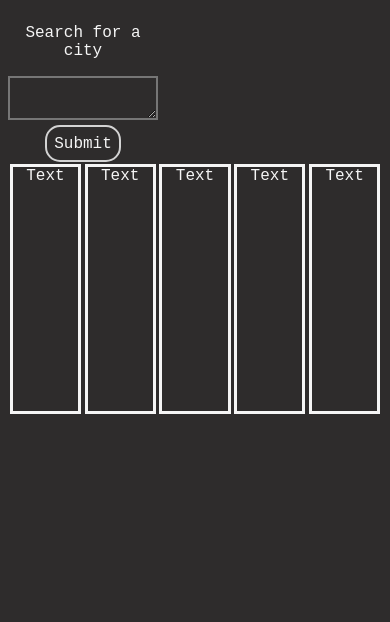
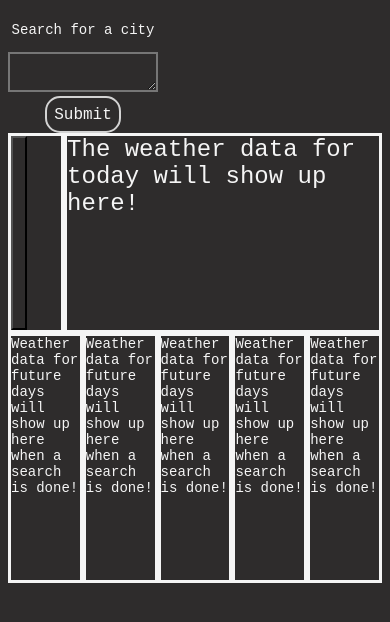
Before and after one commit to CovenantKid/solid-sniffle, a plain HTML site: page index.html in a window 390 px wide. Drawn offline with nearby package versions, Linux system fonts and the light colour scheme.

Commit message:
started saving searches and adjusted some earlier code to fit this change

```diff
--- a/assets/script.js
+++ b/assets/script.js
@@ -1,11 +1,13 @@
 // global variables
-let lat = ""
-let lon = ""
+let lat = "none"
+let lon = "none"
+// date list tracks which list item to read.
 datelist = 0
 // code ran when page has loaded.
 function onload(){
     const submitbtn = document.getElementById("submit");
     submitbtn.addEventListener("click",GetCordinates);
+    loadprevious()
 }
 
 
@@ -16,16 +18,32 @@ async function GetCordinates(){
     const city = document.getElementById("cityentry").value;
     const cordsCall = await fetch ("http://api.openweathermap.org/geo/1.0/direct?q=" + (city) + "&limit=1&appid=513b2f121ba24b289f75ea98532934e4");
     let cords = await cordsCall.json();
-    lat = cords[0].lat;
-    lon = cords[0].lon;
+    try {
+        lat = cords[0].lat;
+        lon = cords[0].lon;
+      } catch (error) {
+        console.error("lat was invalid.");
+        alert("The entered city was invalid, please check spelling and try again.")
+      }
+    localStorage.setItem("SearchedCity", city)
     GetWeather5day();
+
 }
 
 // Grab the weather of the city based on the cordinates from GetCordinates()
  async function GetWeather5day(){
- const ForecastCall = await fetch ("https://api.openweathermap.org/data/2.5/forecast?lat=" + lat + "&lon=" + lon + "&appid=513b2f121ba24b289f75ea98532934e4&units=imperial");
+ const ForecastCall = await fetch ("https://api.openweathermap.org/data/2.5/forecast?lat=" + lat + "&lon=" + lon + "&cnt=40&appid=513b2f121ba24b289f75ea98532934e4&units=imperial");
  let Forecast = await ForecastCall.json();
  console.log(Forecast)
+ const firstdaybox = document.getElementById("currentdaybanner");
+ const date = String(Forecast.list[0].dt_txt);
+ const clouds = String(Forecast.list[0].weather[0].main);
+ let cloudicon = decideweathericon(clouds);
+ const wind = String(Forecast.list[0].wind.speed);
+ const humidity = String(Forecast.list[0].main.humidity);
+ const temp = String(Forecast.list[0].main.temp)
+ firstdaybox.innerText = (date + "\n" + cloudicon + "\n" + temp + "°F" + "\n" + wind + "MPH" + "\n" + humidity + "% humidity");
+//  since the first day is only done once it is excluded from this loop. This loop will do the forecast for the 5 days post today.
  for (let i = 1; i < 6; i++) {
     // defines the active box for the data to be written too.
     let activecard = document.getElementById("box" + String(i));
@@ -34,13 +52,17 @@ async function GetCordinates(){
     const clouds = String(Forecast.list[datelist].weather[0].main);
     const wind = String(Forecast.list[datelist].wind.speed);
     const humidity = String(Forecast.list[datelist].main.humidity);
-    const temp = String(Forecast.list[i].main.temp)
+    const temp = String(Forecast.list[datelist].main.temp)
     // converting clouds to an icon via switch function.
-    cloudicon = decideweathericon(clouds);
+    let cloudicon = decideweathericon(clouds);
     // writing data to weather cards and increasing date list to next day.
     activecard.innerText = (date + "\n" + cloudicon + "\n" + temp + "°F" + "\n" + wind + "MPH" + "\n" + humidity + "% humidity");
     datelist = datelist + 8
-}}
+}
+// resets datelist to zero after for loop has finished
+datelist = 0
+}
+
 // decides the icon to use for weather.
 function decideweathericon(clouds){
 
@@ -64,3 +86,14 @@ function decideweathericon(clouds){
 
     }
 }
+
+function loadprevious(){
+const newbutton = document.createElement("button")
+newbutton.setAttribute("class","previous")
+newbutton.setAttribute("innerhtml","help")
+newbutton.addEventListener("click", )
+const previousSearch = document.getElementById("previous")
+previousSearch.appendChild(newbutton)
+newbutton.setAttribute("class","previous")
+
+}
--- a/assets/stylesheet.css
+++ b/assets/stylesheet.css
@@ -40,7 +40,7 @@ margin: 0 auto;
 .boxcontainer{
 display: flex;
 justify-content: center;
-clear: left;
+clear: both;
 }
 
 #box1,#box2,#box3,#box4,#box5{
@@ -48,19 +48,47 @@ clear: left;
     float: right;
     width: 25%;
     height: 250px;
-    margin: 0.5%;
     border-style: solid;
-    clear: left;
     flex-direction: row;
     flex-wrap: nowrap;
     justify-content: center;
     text-wrap: wrap;
   }
+  .currentday{
+    display: flex;
+    border-style: solid;
+    height: 300px;
+    width: 85%;
+    justify-content: center;
+    text-wrap: wrap;
+    float: right;
+    clear: left;
+  }
+  #currentdaybanner{
+    font-size: 32px;
+  }
+  #previous{
+    clear: left;
+    display: flex;
+    float: left;
+    width: 15%;
+    height: 300px;
+    border-style: solid;
+  }
 @media screen and (max-width: 700px){
-    #banner{
-        font-size: 12px;
+    * {
+        font-size: 14px;
     }
     .input{
      max-width: 150px;
     }
+    #currentdaybanner{
+    font-size: 24px;
+    }
+    .currentday{
+    height: 200px;
+    }
+    #previous{
+    height: 200px;
+    }
 }
--- a/index.html
+++ b/index.html
@@ -15,13 +15,21 @@
         <textarea id="cityentry"> </textarea>
         <button id="submit">Submit</button>
     </div>
+    <div class="currentday">
+        <div id="currentdaybanner">
+            The weather data for today will show up here!
+        </div>
+    </div>
+    <div id="previous">
+        <!-- will hold previous searches -->
+    </div>
     <!-- Cards will have info filled in by javascript -->
     <div class="boxcontainer">
-        <div id="box1">Text</div>
-        <div id="box2">Text</div>
-        <div id="box3">Text</div>
-        <div id="box4">Text</div>
-        <div id="box5">Text</div>
+        <div id="box1">Weather data for future days will show up here when a search is done!</div>
+        <div id="box2">Weather data for future days will show up here when a search is done!</div>
+        <div id="box3">Weather data for future days will show up here when a search is done!</div>
+        <div id="box4">Weather data for future days will show up here when a search is done!</div>
+        <div id="box5">Weather data for future days will show up here when a search is done!</div>
     </div>
 </body>
 </html>
```
